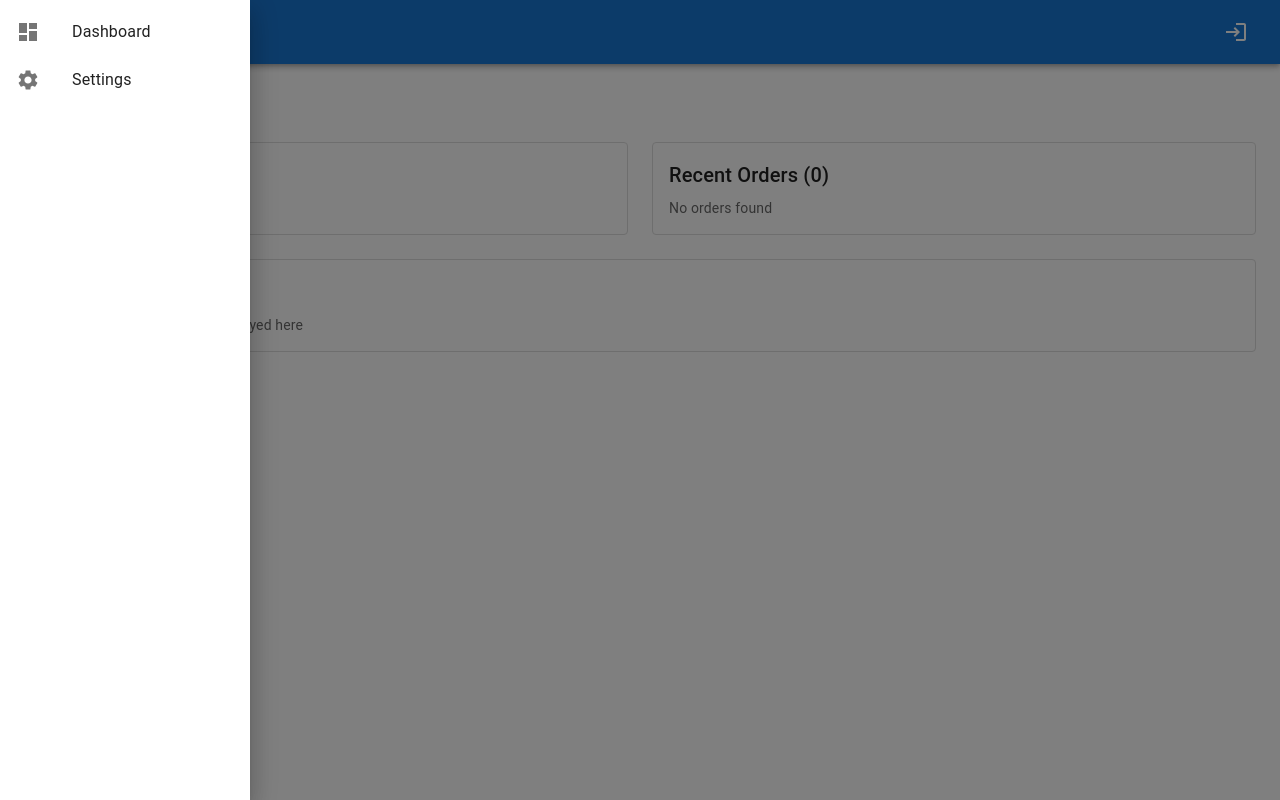
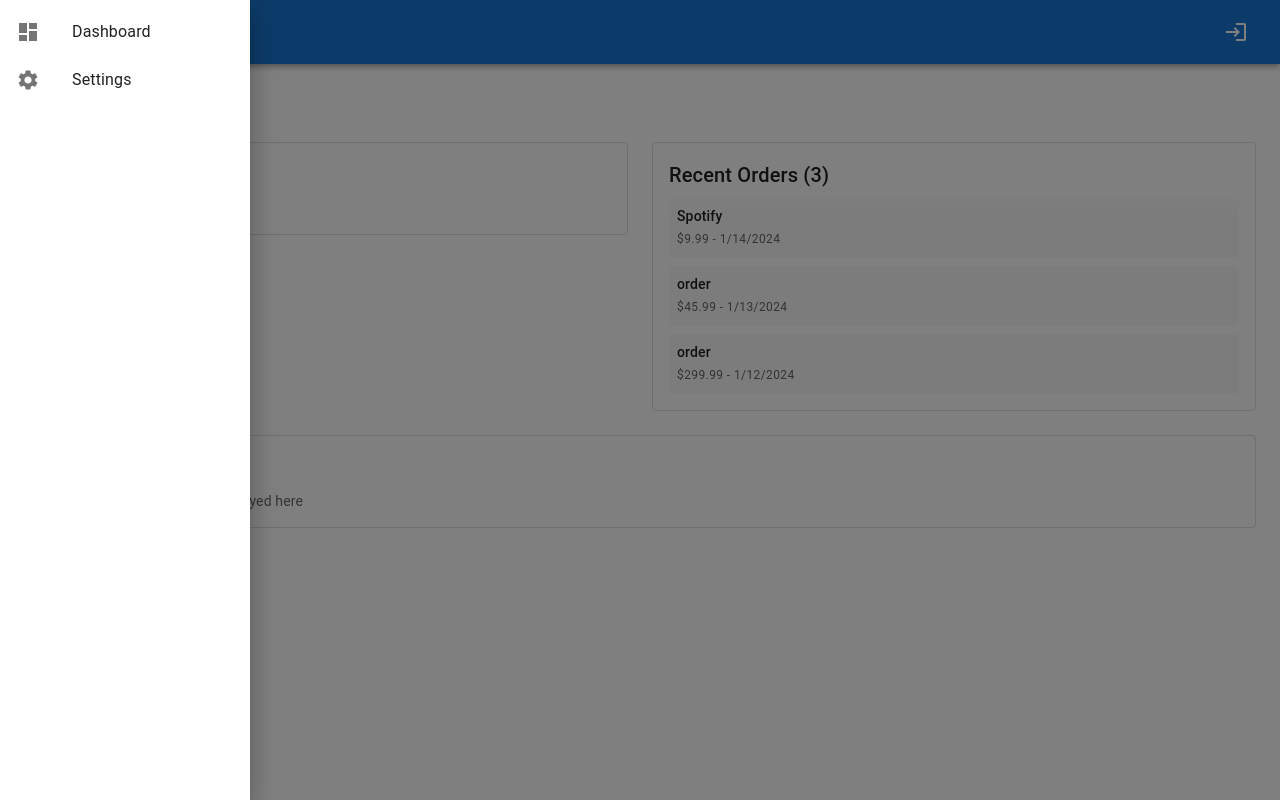
Before and after one commit to florian-wahl/inbox-board, a React (Create React App) app: page /dashboard in a window 1280 px wide. Both pictures are taken after a click on the button 32 px from the left and 32 px from the top of the page. Built offline with nearby package versions, Linux system fonts and the light colour scheme.

Commit message:
Hook up stub data + fix NaN in $ value

```diff
--- a/src/contexts/InboxDataContext.tsx
+++ b/src/contexts/InboxDataContext.tsx
@@ -43,26 +43,105 @@ interface InboxDataProviderProps {
 }
 
 export const InboxDataProvider: React.FC<InboxDataProviderProps> = ({ children }) => {
-    const [rawEmails, setRawEmails] = useState<Email[]>([]);
+    // Initialize with stub data
+    const stubEmails: Email[] = [
+        {
+            id: 'sub-1',
+            subject: 'Your Netflix subscription has been renewed',
+            from: 'netflix@billing.netflix.com',
+            date: '2024-01-15T10:00:00Z',
+            body: 'Your Netflix Premium subscription has been renewed for $15.99/month. Next billing date: February 15, 2024.'
+        },
+        {
+            id: 'sub-2',
+            subject: 'Spotify Premium - Monthly Payment Confirmation',
+            from: 'billing@spotify.com',
+            date: '2024-01-14T09:30:00Z',
+            body: 'Your Spotify Premium subscription has been charged $9.99. Next billing: February 14, 2024.'
+        },
+        {
+            id: 'order-1',
+            subject: 'Your Amazon order has shipped',
+            from: 'shipment-tracking@amazon.com',
+            date: '2024-01-13T14:20:00Z',
+            body: 'Your order #123-4567890-1234567 has shipped. Total: $45.99. Expected delivery: January 16, 2024.'
+        },
+        {
+            id: 'order-2',
+            subject: 'Order Confirmation - Best Buy',
+            from: 'orders@bestbuy.com',
+            date: '2024-01-12T16:45:00Z',
+            body: 'Thank you for your order #BB123456. Total: $299.99. Your order is being processed.'
+        }
+    ];
+
+    const [rawEmails, setRawEmails] = useState<Email[]>(stubEmails);
     const [subscriptions, setSubscriptions] = useState<Subscription[]>([]);
     const [orders, setOrders] = useState<Order[]>([]);
     const [unsubscribes, setUnsubscribes] = useState<string[]>([]);
 
-    // Add useEffect to load data from parsedItems
+    // Add useEffect to load data from parsedItems and parse stub data
     useEffect(() => {
         const loadData = async () => {
-            const parsedItems = await db.parsedItems.toArray();
+            // Clear database to start fresh and prevent duplicates
+            await db.parsedItems.clear();
 
-            const subscriptions = parsedItems
-                .filter(item => item.type === 'subscription')
-                .map(item => item.data);
+            // Parse stub emails
+            console.log('Parsing stub emails...');
+            // Convert stub emails to GmailMessage format
+            const gmailMessages = stubEmails.map(email => ({
+                id: email.id,
+                threadId: email.id,
+                labelIds: [],
+                snippet: email.body,
+                historyId: '1',
+                internalDate: new Date(email.date).getTime().toString(),
+                payload: {
+                    partId: '',
+                    mimeType: 'text/plain',
+                    filename: '',
+                    headers: [
+                        { name: 'From', value: email.from },
+                        { name: 'Subject', value: email.subject },
+                        { name: 'Date', value: email.date }
+                    ],
+                    body: {
+                        size: email.body.length,
+                        data: btoa(email.body)
+                    }
+                },
+                sizeEstimate: email.body.length
+            }));
 
-            const orders = parsedItems
-                .filter(item => item.type === 'order')
-                .map(item => item.data);
+            // Parse the stub data
+            const parsedSubscriptions = parserService.parseSubscriptions(gmailMessages);
+            const parsedOrders = parserService.parseOrders(gmailMessages);
 
-            setSubscriptions(subscriptions);
-            setOrders(orders);
+            console.log('Parsed subscriptions:', parsedSubscriptions);
+            console.log('Parsed orders:', parsedOrders);
+
+            setSubscriptions(parsedSubscriptions);
+            setOrders(parsedOrders);
+
+            // Store in database (clear existing data first to prevent duplicates)
+            const now = Date.now();
+            await db.parsedItems.clear(); // Clear existing data to prevent duplicates
+            await db.parsedItems.bulkPut([
+                ...parsedSubscriptions.map(sub => ({
+                    type: 'subscription' as const,
+                    emailId: sub.id,
+                    data: sub,
+                    createdAt: now,
+                    updatedAt: now
+                })),
+                ...parsedOrders.map(order => ({
+                    type: 'order' as const,
+                    emailId: order.id,
+                    data: order,
+                    createdAt: now,
+                    updatedAt: now
+                })),
+            ]);
         };
 
         loadData();
--- a/src/pages/Dashboard.tsx
+++ b/src/pages/Dashboard.tsx
@@ -52,7 +52,7 @@ const Dashboard: React.FC = () => {
                                                 {order.merchant}
                                             </Typography>
                                             <Typography variant="caption" color="text.secondary">
-                                                ${order.amount} - {new Date(order.date).toLocaleDateString()}
+                                                ${isNaN(order.amount) || order.amount === undefined ? '0.00' : order.amount} - {new Date(order.date).toLocaleDateString()}
                                             </Typography>
                                         </Box>
                                     ))}
--- a/src/services/ParserService.ts
+++ b/src/services/ParserService.ts
@@ -213,11 +213,33 @@ export class ParserService {
     }
 
     parseSubscriptions(messages: GmailMessage[]): Subscription[] {
-        return [];
+        const subscriptions: Subscription[] = [];
+        const seenIds = new Set<string>();
+
+        for (const message of messages) {
+            const subscription = this.parseSubscription(message);
+            if (subscription && !seenIds.has(subscription.id)) {
+                seenIds.add(subscription.id);
+                subscriptions.push(subscription);
+            }
+        }
+
+        return subscriptions;
     }
 
     parseOrders(messages: GmailMessage[]): Order[] {
-        return [];
+        const orders: Order[] = [];
+        const seenIds = new Set<string>();
+
+        for (const message of messages) {
+            const order = this.parseOrder(message);
+            if (order && !seenIds.has(order.id)) {
+                seenIds.add(order.id);
+                orders.push(order);
+            }
+        }
+
+        return orders;
     }
 }
 
--- a/src/utils/regex.ts
+++ b/src/utils/regex.ts
@@ -30,11 +30,12 @@ export const EMAIL_PATTERNS = {
 
 export const extractCurrency = (text: string): { amount: number; currency: string } | null => {
     for (const [currency, pattern] of Object.entries(CURRENCY_PATTERNS)) {
-        const match = text.match(pattern);
+        pattern.lastIndex = 0; // Reset regex state for global patterns
+        const match = pattern.exec(text);
         if (match) {
             return {
                 amount: parseFloat(match[1]),
-                currency: currency === 'GENERIC' ? match[2] : currency,
+                currency: currency === 'GENERIC' ? (match[2] || currency) : currency,
             };
         }
     }
```
